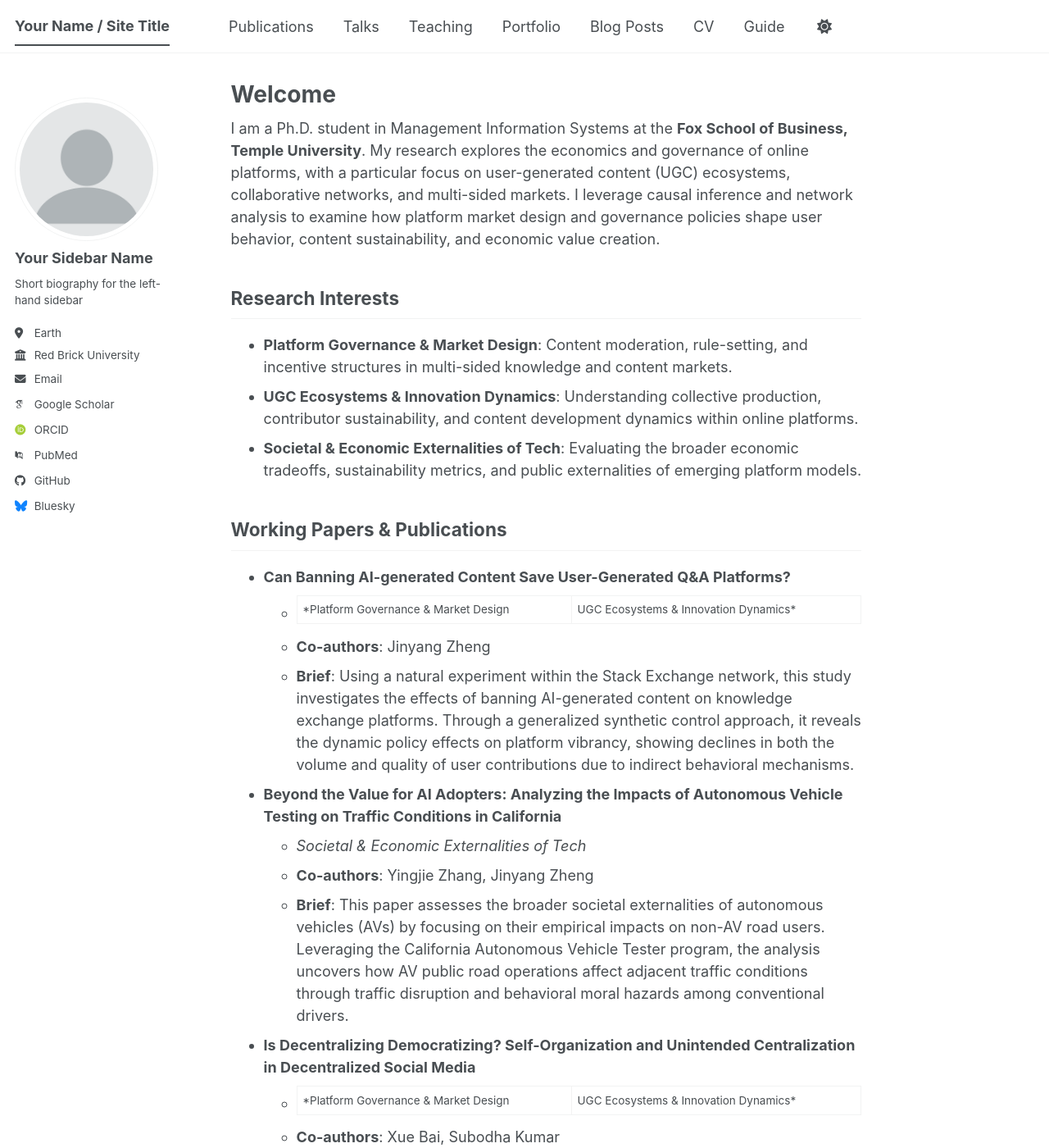
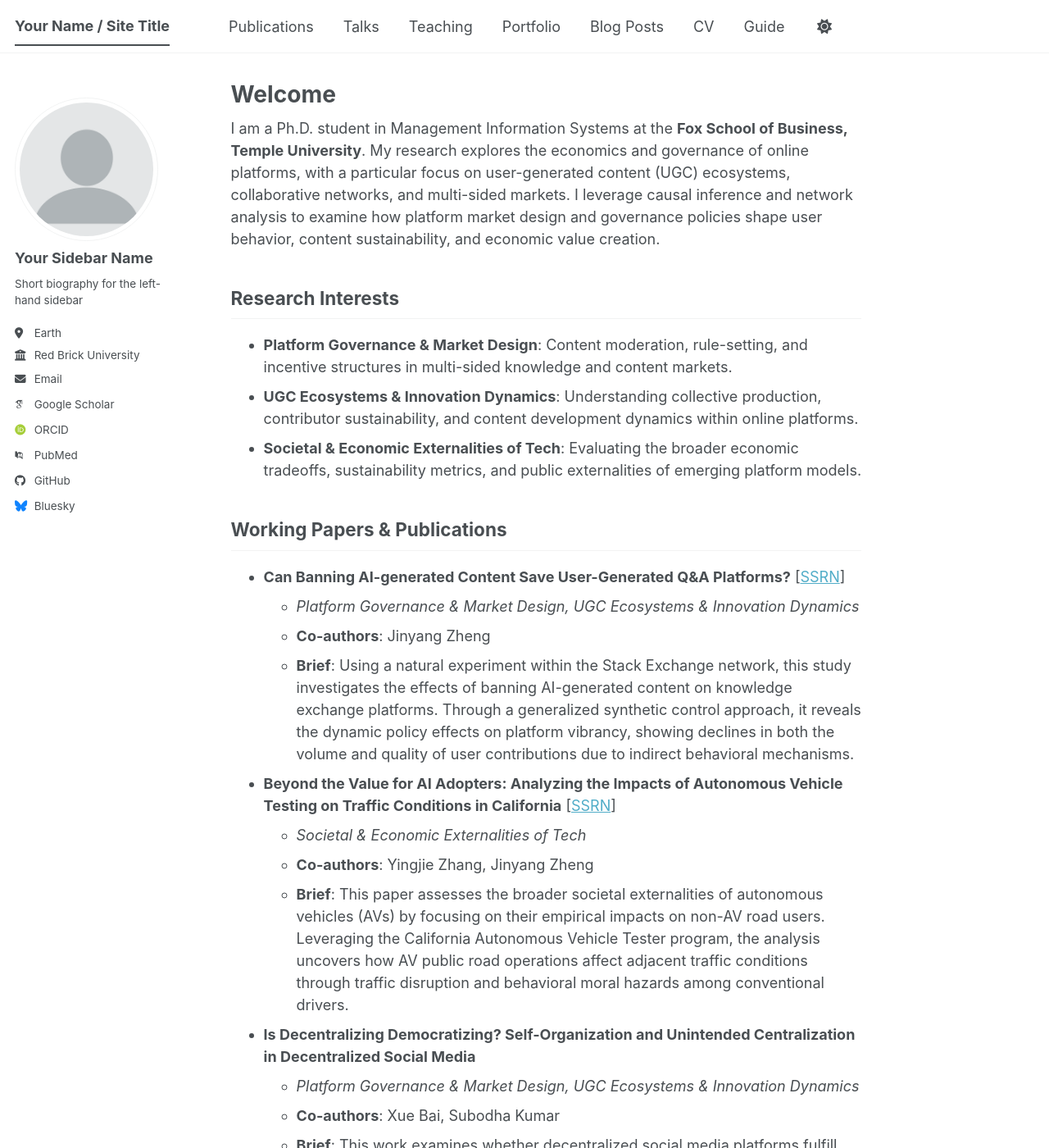
Before and after one commit to xiaoxiaowang-oss/xiaoxiaowang-oss.github.io, a Jekyll site: the page built from _pages/about.md, in a window 1280 px wide and 1400 px high. Shown: the whole window at 82% size. Built offline with Jekyll 4.4.1, drawn with Linux system fonts in a browser that asks for light colours; some web fonts are replaced; a script bundle is joined from its source files by our own code; library files that are not in the unit come from our copies.

Commit message:
Update about.md

```diff
--- a/_pages/about.md
+++ b/_pages/about.md
@@ -16,18 +16,18 @@ I am a Ph.D. student in Management Information Systems at the **Fox School of Bu
 
 ## Working Papers & Publications
 
-* **Can Banning AI-generated Content Save User-Generated Q&A Platforms?**
-  * *Platform Governance & Market Design | UGC Ecosystems & Innovation Dynamics*
+* **Can Banning AI-generated Content Save User-Generated Q&A Platforms?** \[[SSRN](https://papers.ssrn.com/sol3/papers.cfm?abstract_id=4750326)\]
+  * *Platform Governance & Market Design, UGC Ecosystems & Innovation Dynamics*
   * **Co-authors**: Jinyang Zheng
   * **Brief**: Using a natural experiment within the Stack Exchange network, this study investigates the effects of banning AI-generated content on knowledge exchange platforms. Through a generalized synthetic control approach, it reveals the dynamic policy effects on platform vibrancy, showing declines in both the volume and quality of user contributions due to indirect behavioral mechanisms.
 
-* **Beyond the Value for AI Adopters: Analyzing the Impacts of Autonomous Vehicle Testing on Traffic Conditions in California**
+* **Beyond the Value for AI Adopters: Analyzing the Impacts of Autonomous Vehicle Testing on Traffic Conditions in California** \[[SSRN](https://papers.ssrn.com/sol3/papers.cfm?abstract_id=4775378)\]
   * *Societal & Economic Externalities of Tech*
   * **Co-authors**: Yingjie Zhang, Jinyang Zheng
   * **Brief**: This paper assesses the broader societal externalities of autonomous vehicles (AVs) by focusing on their empirical impacts on non-AV road users. Leveraging the California Autonomous Vehicle Tester program, the analysis uncovers how AV public road operations affect adjacent traffic conditions through traffic disruption and behavioral moral hazards among conventional drivers.
 
 * **Is Decentralizing Democratizing? Self-Organization and Unintended Centralization in Decentralized Social Media**
-  * *Platform Governance & Market Design | UGC Ecosystems & Innovation Dynamics*
+  * *Platform Governance & Market Design, UGC Ecosystems & Innovation Dynamics*
   * **Co-authors**: Xue Bai, Subodha Kumar
   * **Brief**: This work examines whether decentralized social media platforms fulfill their promise to distribute control away from algorithms by studying the "starter packs" curation feature on Bluesky. Utilizing a relational hyperevent model and generalized synthetic control, the findings show that user-driven curation inadvertently reproduces centralization, trading platform-wide discovery for localized engagement.
 
```
